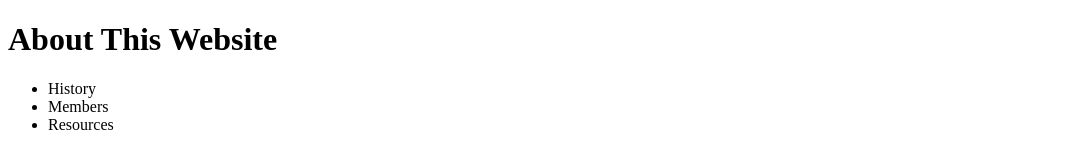
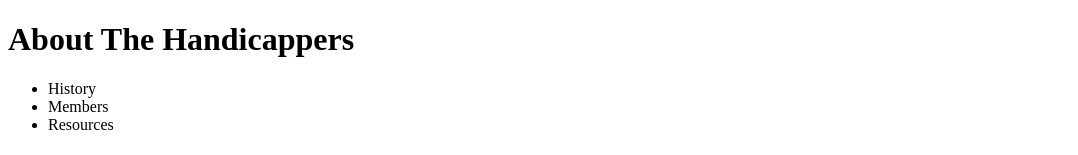
Before and after one commit to diehlmh/project_1, a plain HTML site: page about.html in a window 1280 px wide. Shown: the top 155 px of the page, without its empty margins (0-1078 px from the left). Drawn offline with Linux system fonts and the light colour scheme.

Commit message:
change title

```diff
--- a/about.html
+++ b/about.html
@@ -6,7 +6,7 @@
   </head>
   <body>
     <header class="header">
-      <h1>About This Website</h1>
+      <h1>About The Handicappers</h1>
         <nav>
           <ul>
             <li>History</li>
```
